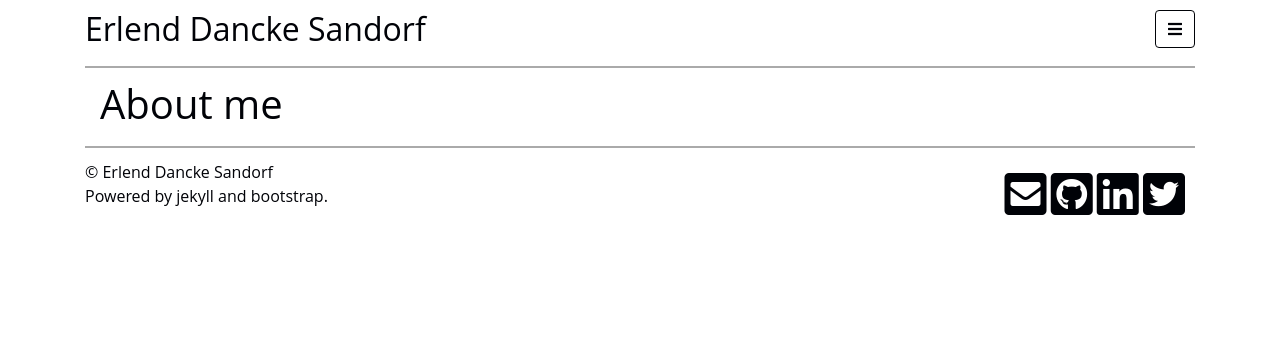
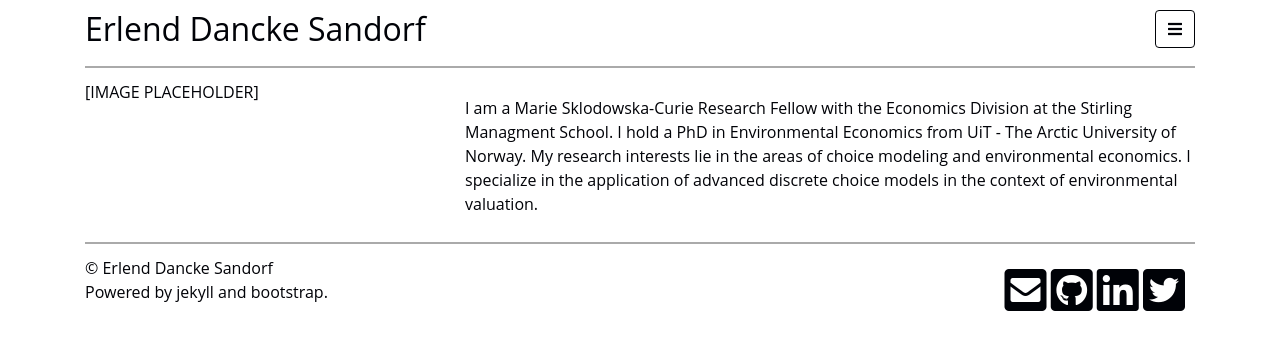
Before and after one commit to edsandorf/old-edsandorf-website, a Jekyll site: the page built from about.html, in a window 1280 px wide. Shown: the top 350 px of the page. Built offline with Jekyll 4.4.1, drawn with Linux system fonts in a browser that asks for light colours.

Commit message:
Author pages and about me are the same

```diff
--- a/_authors/erlend.md
+++ b/_authors/erlend.md
@@ -2,7 +2,7 @@
 short_name: Erlend
 name: Erlend Dancke Sandorf
 position: Marie Sklodowska-Curie Research Fellow
+img: sandorf.jpg
 ---
 
-Erlend is a research fellow with the Economics Division at the Stirling
-Management School. All views and opinions expressed here are personal.
+I am a Marie Sklodowska-Curie Research Fellow with the Economics Division at the Stirling Managment School. I hold a PhD in Environmental Economics from UiT - The Arctic University of Norway. My research interests lie in the areas of choice modeling and environmental economics. I specialize in the application of advanced discrete choice models in the context of environmental valuation.
--- a/_data/navigation.yml
+++ b/_data/navigation.yml
@@ -1,10 +1,8 @@
 - name: Home
   link: /
-- name: About
-  link: /about.html
 - name: Blog
   link: /blog.html
-- name: Staff
-  link: /staff.html
 - name: News
   link: /news.html
+- name: About me
+  link: /about.html
--- a/about.html
+++ b/about.html
@@ -2,6 +2,19 @@
 title: About me
 ---
 
-<div class = "container">
-  <h1>About me</h1>
-</div>
+{% for author in site.authors %}
+  <!--
+    <h2><a href="{{ author.url }}">{{ author.name }}</a></h2>
+    <h3>{{ author.position }}</h3>
+    -->
+  <div class = "row">
+    <div class = "col-sm-4">
+      [IMAGE PLACEHOLDER]
+    </div>
+    <div class = "col-sm-8">
+      <p>
+        <p>{{ author.content | markdownify }}</p>
+      </p>
+    </div>
+  </div>
+{% endfor %}
```
Also changed, not shown: _layouts/author.html (+21 -3 lines).
